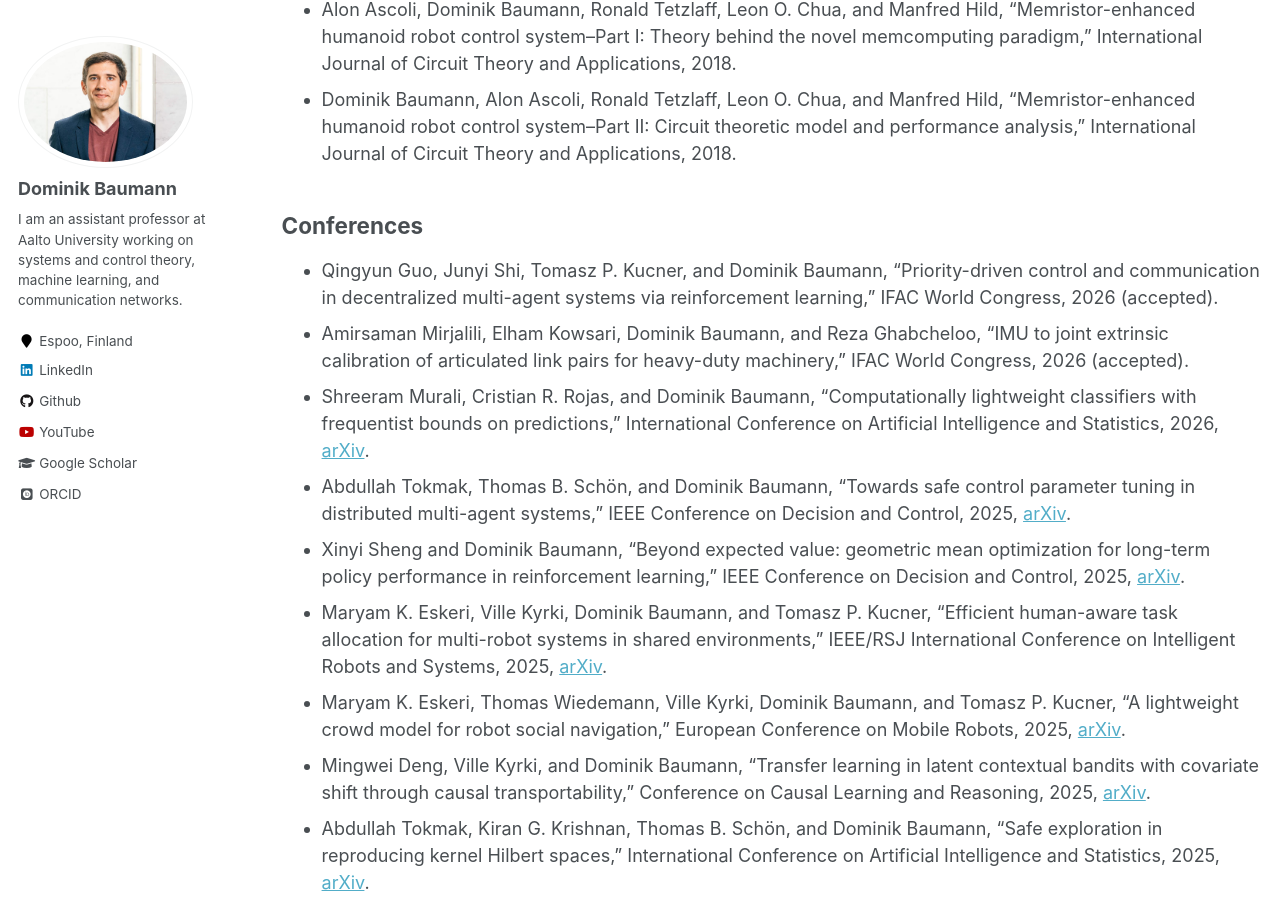
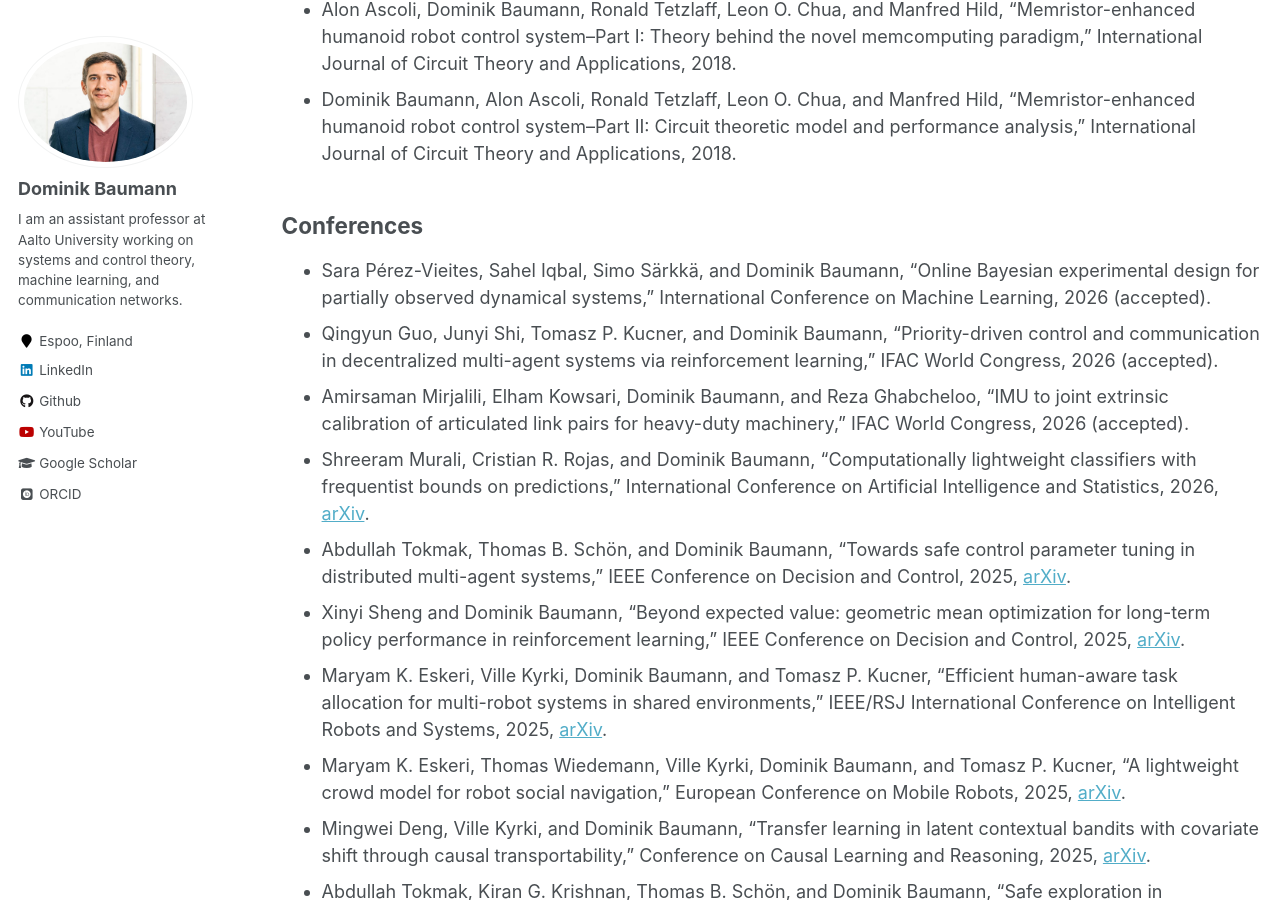
Before and after one commit to baumanndominik/baumanndominik.github.io, a Jekyll site: the page built from _pages/publications.md, in a window 1280 px wide and 900 px high, scrolled down 1446 px. Built offline with Jekyll 4.4.1, drawn with Linux system fonts in a browser that asks for light colours; some web fonts are replaced.

Commit message:
new paper

```diff
--- a/_pages/publications.md
+++ b/_pages/publications.md
@@ -29,6 +29,7 @@ You can also find my articles on [my Google Scholar profile](https://scholar.goo
 
 ## Conferences
 
+* Sara Pérez-Vieites, Sahel Iqbal, Simo Särkkä, and Dominik Baumann, "Online Bayesian experimental design for partially observed dynamical systems," International Conference on Machine Learning, 2026 (accepted).
 * Qingyun Guo, Junyi Shi, Tomasz P. Kucner, and Dominik Baumann, "Priority-driven control and communication in decentralized multi-agent systems via reinforcement learning," IFAC World Congress, 2026 (accepted).
 * Amirsaman Mirjalili, Elham Kowsari, Dominik Baumann, and Reza Ghabcheloo, "IMU to joint extrinsic calibration of articulated link pairs for heavy-duty machinery," IFAC World Congress, 2026 (accepted).
 * Shreeram Murali, Cristian R. Rojas, and Dominik Baumann, "Computationally lightweight classifiers with frequentist bounds on predictions," International Conference on Artificial Intelligence and Statistics, 2026, [arXiv](https://arxiv.org/abs/2603.22128).
```
